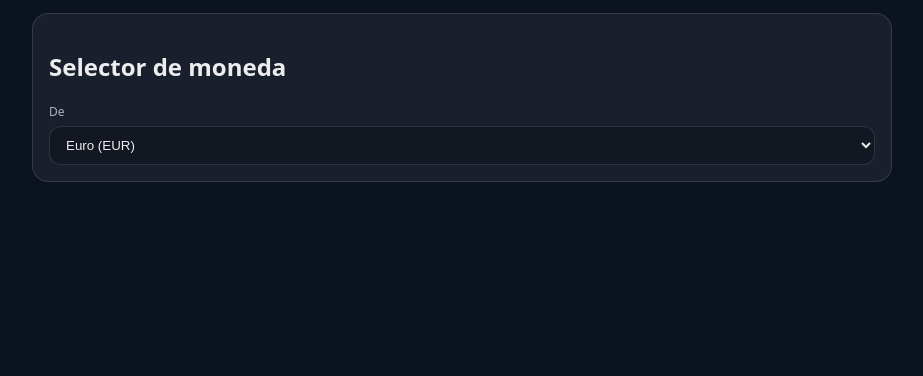
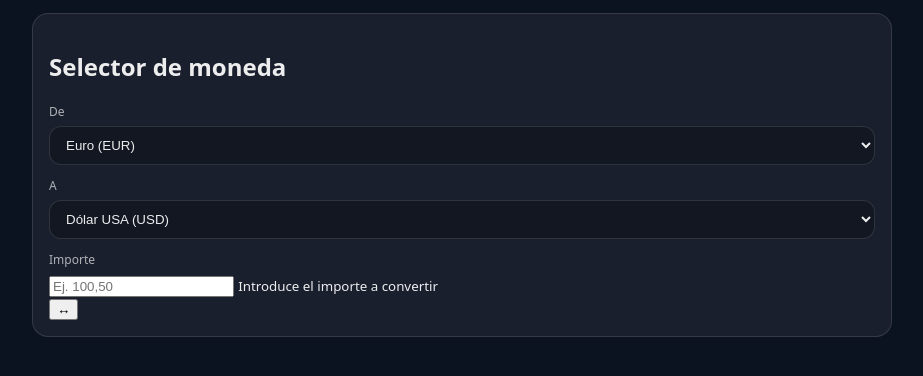
Before and after one commit to angelagn/GP_Grupo_Fowler, a plain HTML site: page divisafacil/index.html in a window 1280 px wide. Shown: the part 72-448 px from the top of the page, without its empty margins (178-1101 px from the left). Drawn offline with Linux system fonts and the light colour scheme.

Commit message:
feat: añadir campo importe y guardar entrada en estado

```diff
--- a/divisafacil/app.js
+++ b/divisafacil/app.js
@@ -14,11 +14,26 @@ const CURRENCIES = Object.freeze([
 const state = {
   from: "EUR",
   to: "USD",
+  amount: "", //DV-9: guardar todo lo que escribe el usuario
 };
 
 // DOM
 const fromEl = document.getElementById("from");
 const toEl = document.getElementById("to");
+const amountEl = document.getElementById("amount");
+const swapBtn = document.getElementById("swap");
+
+// DV-9: setter simple (sin validar todavía)
+function setAmount(rawValue) {
+  state.amount = String(rawValue ?? "");
+  amountEl.value = state.amount;
+}
+
+// DV-9: capturar lo que el usuario escribe
+  amountEl.addEventListener("input", () => {
+    setAmount(amountEl.value);
+    console.log("Selección:", getSelection());
+  });
 
 // Rellena un <select> con las monedas disponibles
 function populateSelect(selectEl, defaultCode) {
--- a/divisafacil/index.html
+++ b/divisafacil/index.html
@@ -19,7 +19,25 @@
       <label for="from">De</label>
       <select id="from"></select>
 
-      <!-- Futuro: aquí irá el selector "A", el input y el resultado -->
+      <label for="to">A</label>
+<select id="to"></select>
+
+<label for="amount">Importe</label>
+<input
+  id="amount"
+  type="text"
+  inputmode="decimal"
+  placeholder="Ej. 100,50"
+  aria-describedby="amount-hint"
+/>
+<small id="amount-hint" class="hint">
+  Introduce el importe a convertir
+</small>
+
+<div class="actions">
+  <button id="swap" class="btn-secondary" type="button" title="Intercambiar divisas">↔</button>
+</div>
+
     </section>
   </main>
 
```
